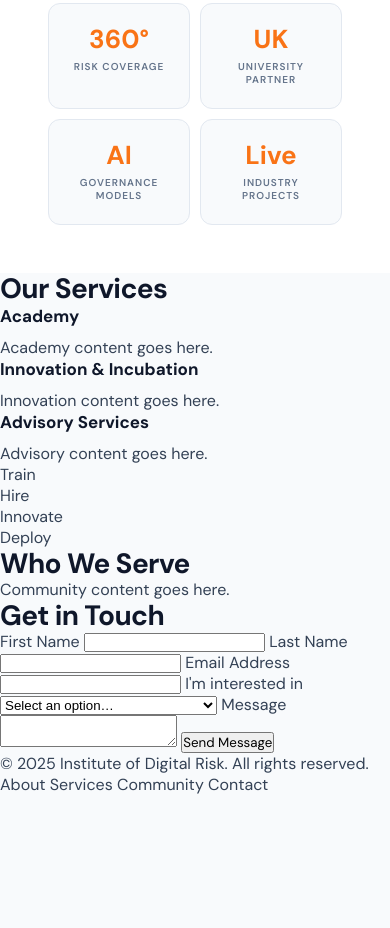
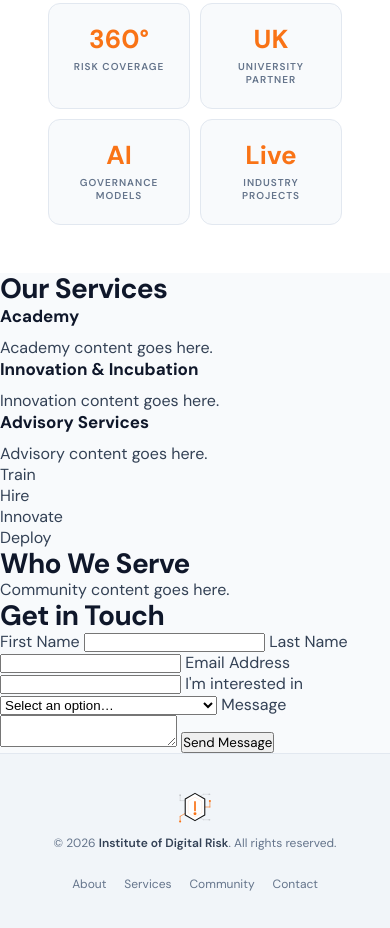
Before and after one commit to NIHHHHHHHHHHH/digital-risk-institute-ui, a plain HTML site: page index.html in a window 390 px wide. Shown: the part 1486-2414 px from the top of the page. Before the commit the page ends 2281 px from the top, so only its background shows below. Drawn offline with nearby package versions, Linux system fonts and the light colour scheme; a web font is replaced by a local one.

Commit message:
feat: add footer section with light theme styles

```diff
--- a/assets/css/styles.css
+++ b/assets/css/styles.css
@@ -738,3 +738,100 @@ h1 {
   .num-card { padding: 18px 10px; }
   .nc-val   { font-size: 22px; }
 }
+
+
+
+/* footer */
+
+footer {
+  background: var(--bg-alt);
+  border-top: 1px solid var(--border);
+  padding: 32px var(--pad-x);
+}
+
+.footer-inner {
+  display: flex;
+  align-items: center;
+  justify-content: space-between;
+  flex-wrap: wrap;
+  gap: 20px;
+}
+
+.footer-brand {
+  display: flex;
+  align-items: center;
+  gap: 14px;
+}
+
+.footer-logo {
+  width: 40px;
+  height: 40px;
+  flex-shrink: 0;
+}
+
+.footer-copy {
+  font-size: 13px;
+  color: var(--text-muted);
+  line-height: 1.5;
+}
+.footer-copy strong {
+  color: var(--text-body);
+  font-weight: 600;
+}
+
+.footer-nav {
+  display: flex;
+  gap: 28px;
+  flex-wrap: wrap;
+}
+.footer-nav a {
+  font-size: 13px;
+  color: var(--text-muted);
+  transition: color var(--t);
+}
+.footer-nav a:hover {
+  color: var(--teal);
+}
+
+
+
+@media (max-width: 720px) {
+  footer {
+    padding: 36px var(--pad-x);
+  }
+
+  .footer-inner {
+    flex-direction: column;
+    align-items: center;
+    text-align: center;
+    gap: 24px;
+  }
+
+  .footer-brand {
+    flex-direction: column;
+    align-items: center;
+    gap: 10px;
+  }
+
+  .footer-nav {
+    justify-content: center;
+    gap: 20px;
+  }
+}
+
+
+@media (max-width: 400px) {
+  .footer-nav {
+    gap: 14px 18px; /* row-gap col-gap */
+  }
+
+  .footer-nav a,
+  .footer-copy {
+    font-size: 12px;
+  }
+
+  .footer-logo {
+    width: 34px;
+    height: 34px;
+  }
+}
--- a/index.html
+++ b/index.html
@@ -231,13 +231,29 @@
 
   <!-- footer -->
      <footer>
-    <p>&copy; 2025 Institute of Digital Risk. All rights reserved.</p>
-    <nav aria-label="Footer navigation">
+    <div class="container footer-inner">
+
+      <div class="footer-brand">
+        <img
+          src="assets/images/logos/idr-logo-icon.svg"
+          alt="IDR"
+          class="footer-logo"
+          width="36"
+          height="36"
+        />
+        <p class="footer-copy">
+          &copy; 2026 <strong>Institute of Digital Risk</strong>. All rights reserved.
+        </p>
+      </div>
+
+      <nav class="footer-nav" aria-label="Footer navigation">
         <a href="#about">About</a>
         <a href="#services">Services</a>
         <a href="#community">Community</a>
         <a href="#contact">Contact</a>
       </nav>
+
+    </div>
   </footer>
   <script src="assets/js/main.js"></script>
 </body>
```
Also changed, not shown: assets/images/logos/idr-logo-full-dark.svg (deleted). Lines whose indentation alone changed are shown as unchanged.
